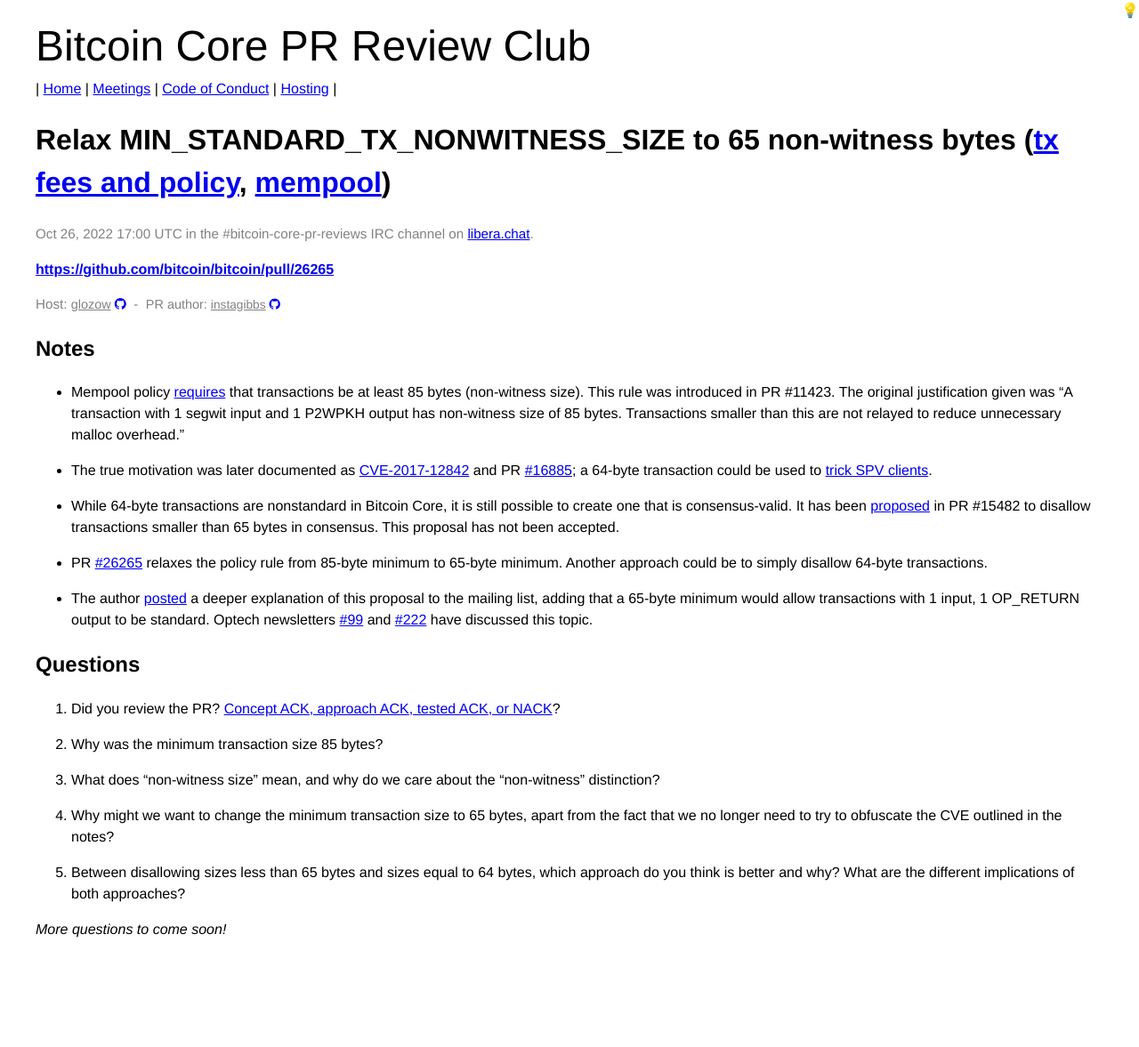
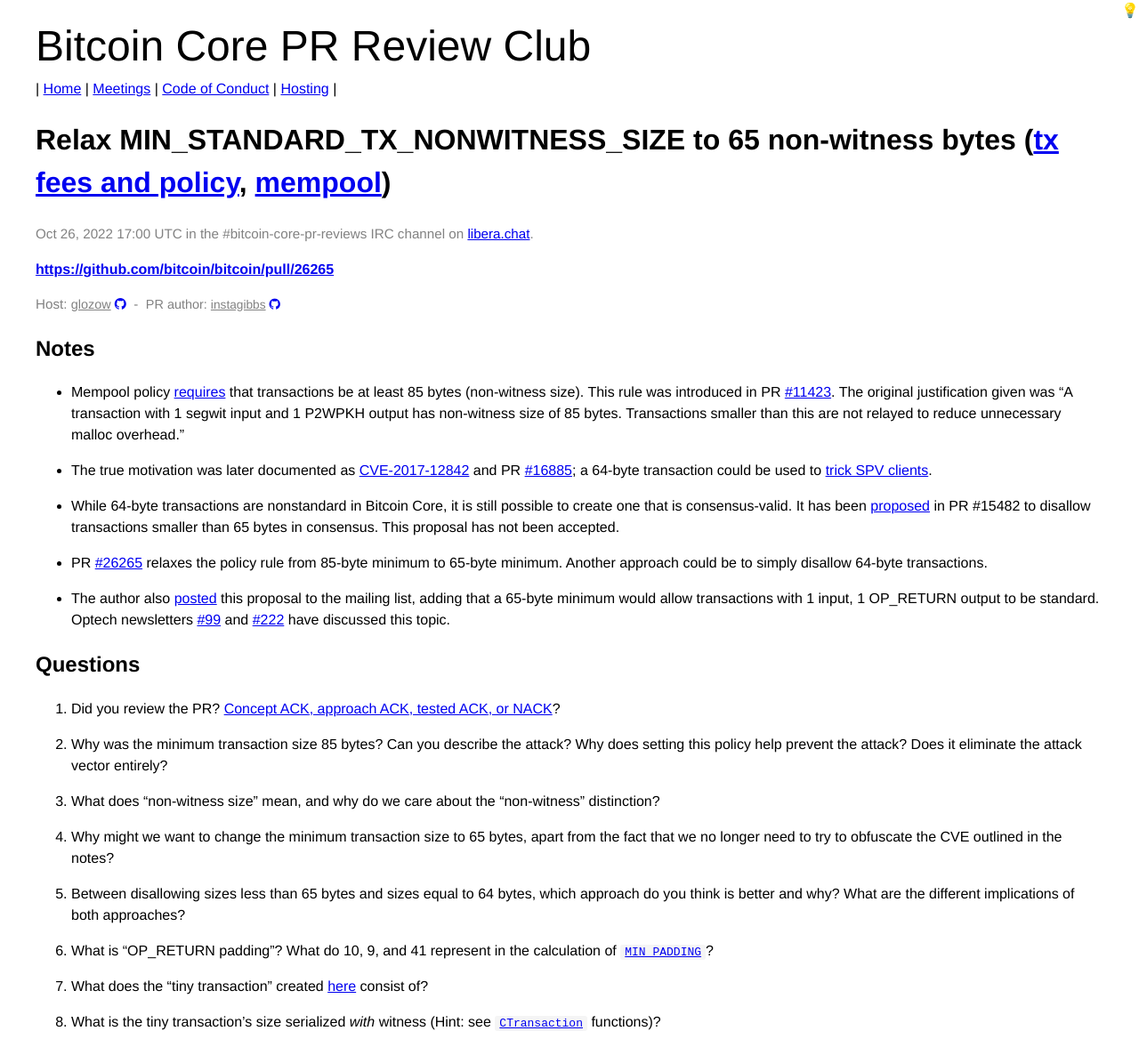
Before and after one commit to bitcoin-core-review-club/website, a Jekyll site: the page built from _posts/2022-10-26-#26265.md, in a window 1280 px wide. Shown: the whole page at 89% size. Built offline with Jekyll 4.4.1, drawn with Linux system fonts in a browser that asks for light colours; before the commit the page ends 1073 px from its top, so only the background shows below that.

Commit message:
n26265 more questions

```diff
--- a/_posts/2022-10-26-#26265.md
+++ b/_posts/2022-10-26-#26265.md
@@ -7,14 +7,15 @@
 components: ["tx fees and policy", "mempool"]
 host: glozow
 status: upcoming
-commit:
+commit: e5adc1a284a9292362e75501adc9f71ac6ecdf6e
 ---
 
 ## Notes
 
 - Mempool policy
   [requires](https://github.com/bitcoin/bitcoin/blob/6d4048468430d9d1fe5e7c5fcda13708879d1083/src/validation.cpp#L699-L704)
-that transactions be at least 85 bytes (non-witness size). This rule was introduced in PR #11423.
+that transactions be at least 85 bytes (non-witness size). This rule was introduced in PR
+[#11423](https://github.com/bitcoin/bitcoin/pull/11423).
 The original justification given was "A transaction with 1 segwit input and 1 P2WPKH output has
 non-witness size of 85 bytes. Transactions smaller than this are not relayed to reduce unnecessary
 malloc overhead."
@@ -33,9 +34,9 @@
 - PR [#26265](https://github.com/bitcoin/bitcoin/pull/26265) relaxes the policy rule from 85-byte
   minimum to 65-byte minimum. Another approach could be to simply disallow 64-byte transactions.
 
-- The author
+- The author also
   [posted](https://lists.linuxfoundation.org/pipermail/bitcoin-dev/2022-October/020995.html)
-a deeper explanation of this proposal to the mailing list, adding that a 65-byte minimum would allow
+this proposal to the mailing list, adding that a 65-byte minimum would allow
 transactions with 1 input, 1 OP_RETURN output to be standard. Optech newsletters
 [#99](https://bitcoinops.org/en/newsletters/2020/05/27/#minimum-transaction-size-discussion) and
 [#222](https://bitcoinops.org/en/newsletters/2022/10/19/#minimum-relayable-transaction-size) have
@@ -47,7 +48,8 @@
 1. Did you review the PR? [Concept ACK, approach ACK, tested ACK, or
    NACK](https://github.com/bitcoin/bitcoin/blob/master/CONTRIBUTING.md#peer-review)?
 
-1. Why was the minimum transaction size 85 bytes?
+1. Why was the minimum transaction size 85 bytes? Can you describe the attack? Why does setting this
+   policy help prevent the attack? Does it eliminate the attack vector entirely?
 
 1. What does "non-witness size" mean, and why do we care about the "non-witness" distinction?
 
@@ -57,8 +59,15 @@
 1. Between disallowing sizes less than 65 bytes and sizes equal to 64 bytes, which approach do you
    think is better and why? What are the different implications of both approaches?
 
-_More questions to come soon!_
+1. What is "OP_RETURN padding"? What do 10, 9, and 41 represent in the calculation of
+   [`MIN_PADDING`](https://github.com/bitcoin-core-review-club/bitcoin/commit/e5adc1a284a9292362e75501adc9f71ac6ecdf6e#diff-28d3b20588dcdd115f47a2c83254a9dcf413b6b6dbe5ad1833e922a042b0023eR34)?
 
+1. What does the "tiny transaction" created
+   [here](https://github.com/bitcoin-core-review-club/bitcoin/commit/e5adc1a284a9292362e75501adc9f71ac6ecdf6e#diff-a99d72c0ed66c256169e92327e04ab223e71f5ef598e14aac0ff44dc2a1194daR348-R352) consist of?
+
+1. What is the tiny transaction's size serialized *with* witness (Hint: see
+   [`CTransaction`](https://github.com/bitcoin/bitcoin/blob/6d4048468430d9d1fe5e7c5fcda13708879d1083/test/functional/test_framework/messages.py#L527)
+   functions)?
 
 <!-- ## Meeting Log -->
 
```
